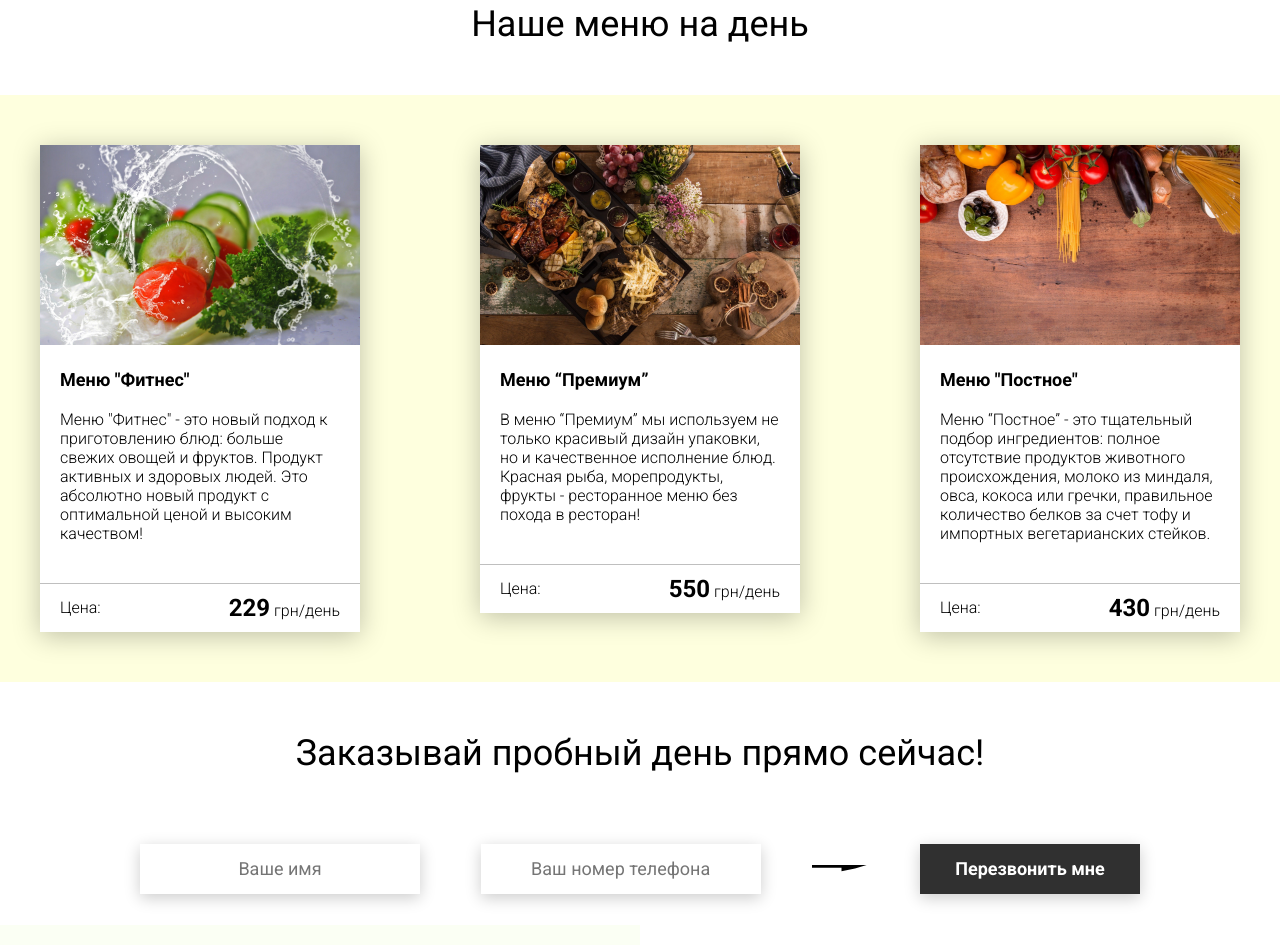
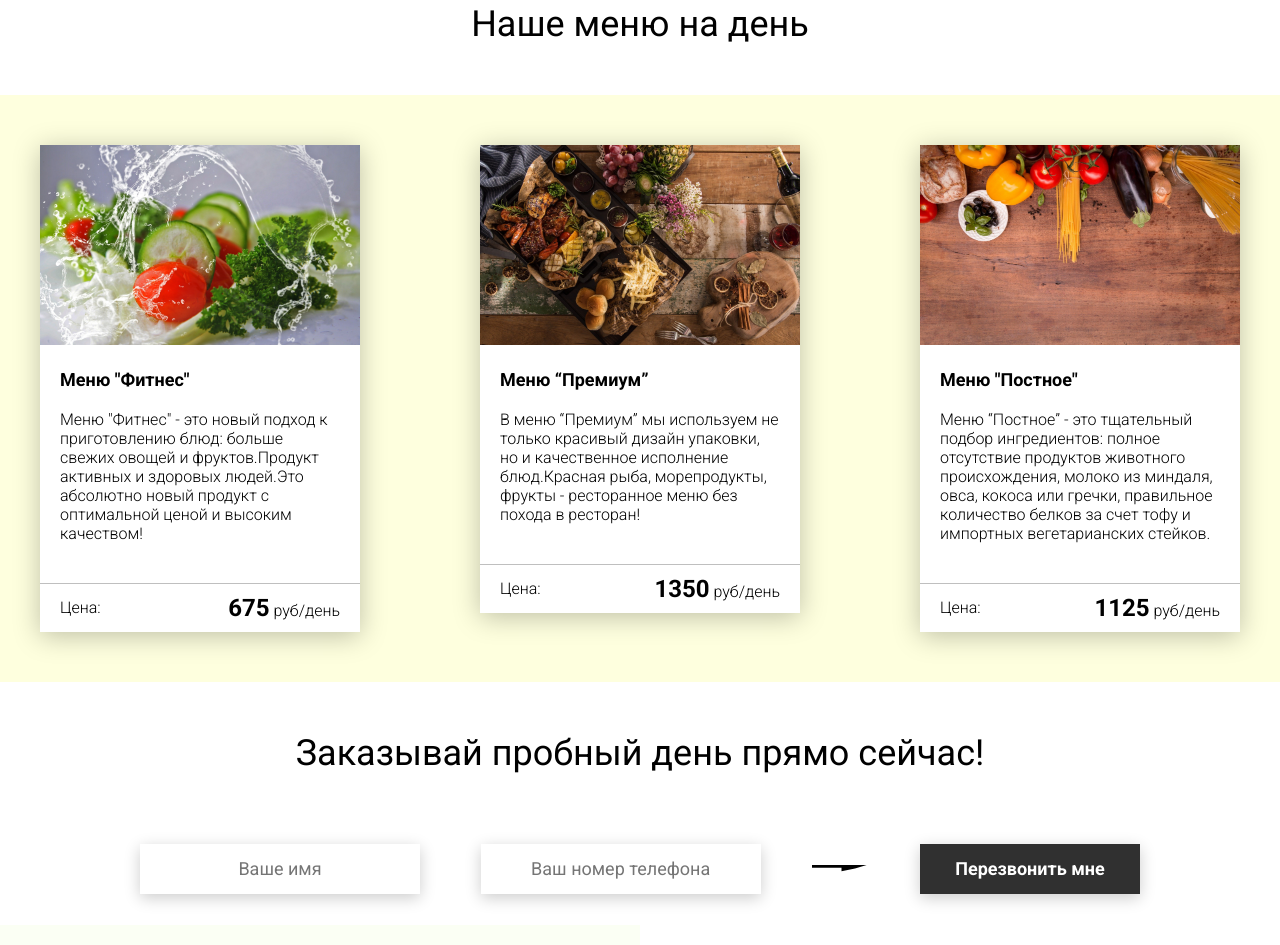
Before and after one commit to VinsFlo/food, a website: page index.html in a window 1280 px wide. Shown: the part 2551-3496 px from the top of the page. Drawn offline with nearby package versions, Linux system fonts and the light colour scheme; files that its build step writes are made by us from their sources; files whose address does not match are found by name.

Commit message:
feat: creating templates for menu cards

```diff
--- a/index.html
+++ b/index.html
@@ -199,44 +199,7 @@
 		<h2 class="title">Наше меню на день</h2>
 
 		<div class="menu__field">
-			<div class="container">
-				<div class="menu__item">
-					<img src="src/img/tabs/vegy.jpg" alt="vegy">
-					<h3 class="menu__item-subtitle">Меню "Фитнес"</h3>
-					<div class="menu__item-descr">Меню "Фитнес" - это новый подход к приготовлению блюд: больше свежих
-						овощей и фруктов. Продукт активных и здоровых людей. Это абсолютно новый продукт с оптимальной
-						ценой и высоким качеством!</div>
-					<div class="menu__item-divider"></div>
-					<div class="menu__item-price">
-						<div class="menu__item-cost">Цена:</div>
-						<div class="menu__item-total"><span>229</span> грн/день</div>
-					</div>
-				</div>
-				<div class="menu__item">
-					<img src="src/img/tabs/elite.jpg" alt="elite">
-					<h3 class="menu__item-subtitle">Меню “Премиум”</h3>
-					<div class="menu__item-descr">В меню “Премиум” мы используем не только красивый дизайн упаковки, но
-						и качественное исполнение блюд. Красная рыба, морепродукты, фрукты - ресторанное меню без похода
-						в ресторан!</div>
-					<div class="menu__item-divider"></div>
-					<div class="menu__item-price">
-						<div class="menu__item-cost">Цена:</div>
-						<div class="menu__item-total"><span>550</span> грн/день</div>
-					</div>
-				</div>
-				<div class="menu__item">
-					<img src="src/img/tabs/post.jpg" alt="post">
-					<h3 class="menu__item-subtitle">Меню "Постное"</h3>
-					<div class="menu__item-descr">Меню “Постное” - это тщательный подбор ингредиентов: полное отсутствие
-						продуктов животного происхождения, молоко из миндаля, овса, кокоса или гречки, правильное
-						количество белков за счет тофу и импортных вегетарианских стейков. </div>
-					<div class="menu__item-divider"></div>
-					<div class="menu__item-price">
-						<div class="menu__item-cost">Цена:</div>
-						<div class="menu__item-total"><span>430</span> грн/день</div>
-					</div>
-				</div>
-			</div>
+			<div class="container"></div>
 		</div>
 	</div>
 
--- a/src/js/main.js
+++ b/src/js/main.js
@@ -134,7 +134,7 @@
 		}
 	});
 
-	const modalTimerId = setTimeout(openModal, 6000);
+	// const modalTimerId = setTimeout(openModal, 6000);
 
 	function showModalByScroll() {
 		if (window.pageYOffset + document.documentElement.clientHeight >= document.documentElement.scrollHeight) {
@@ -145,4 +145,68 @@
 
 	window.addEventListener('scroll', showModalByScroll);
 
+	//class for cards
+
+	class MenuCard {
+		constructor(src, alt, title, descr, price, parrentSelector) {
+			this.src = src;
+			this.alt = alt;
+			this.title = title;
+			this.descr = descr;
+			this.price = price;
+			this.parrent = document.querySelector(parrentSelector);
+			this.transfer = 75;
+			this.changeToRUB();
+
+		}
+
+		changeToRUB() {
+			this.price = +this.price * this.transfer;
+		}
+
+		render() {
+			const element = document.createElement('div');
+			element.innerHTML = `
+				<div class="menu__item">
+					<img src=${this.src} alt=${this.alt}>
+					<h3 class="menu__item-subtitle">${this.title}</h3>
+					<div class="menu__item-descr">${this.descr}</div>
+					<div class="menu__item-divider"></div>
+					<div class="menu__item-price">
+						<div class="menu__item-cost">Цена:</div>
+						<div class="menu__item-total"><span>${this.price}</span> руб/день</div>
+					</div>
+			</div>
+			`;
+			this.parrent.append(element);
+		}
+	};
+
+	new MenuCard(
+		"src/img/tabs/vegy.jpg",
+		"vegy",
+		'Меню "Фитнес"',
+		'Меню "Фитнес" - это новый подход к приготовлению блюд: больше свежих овощей и фруктов.Продукт активных и здоровых людей.Это абсолютно новый продукт с оптимальной ценой и высоким качеством!',
+		9,
+		'.menu .container'
+	).render();
+
+	new MenuCard(
+		"src/img/tabs/elite.jpg",
+		"elite",
+		'Меню “Премиум”',
+		'В меню “Премиум” мы используем не только красивый дизайн упаковки, но и качественное исполнение блюд.Красная рыба, морепродукты, фрукты - ресторанное меню без похода в ресторан!',
+		18,
+		'.menu .container'
+	).render();
+
+	new MenuCard(
+		"src/img/tabs/post.jpg",
+		"post",
+		'Меню "Постное"',
+		'Меню “Постное” - это тщательный подбор ингредиентов: полное отсутствие	продуктов животного происхождения, молоко из миндаля, овса, кокоса или гречки, правильное количество белков за счет тофу и импортных вегетарианских стейков.',
+		15,
+		'.menu .container'
+	).render();
+
 });
```
